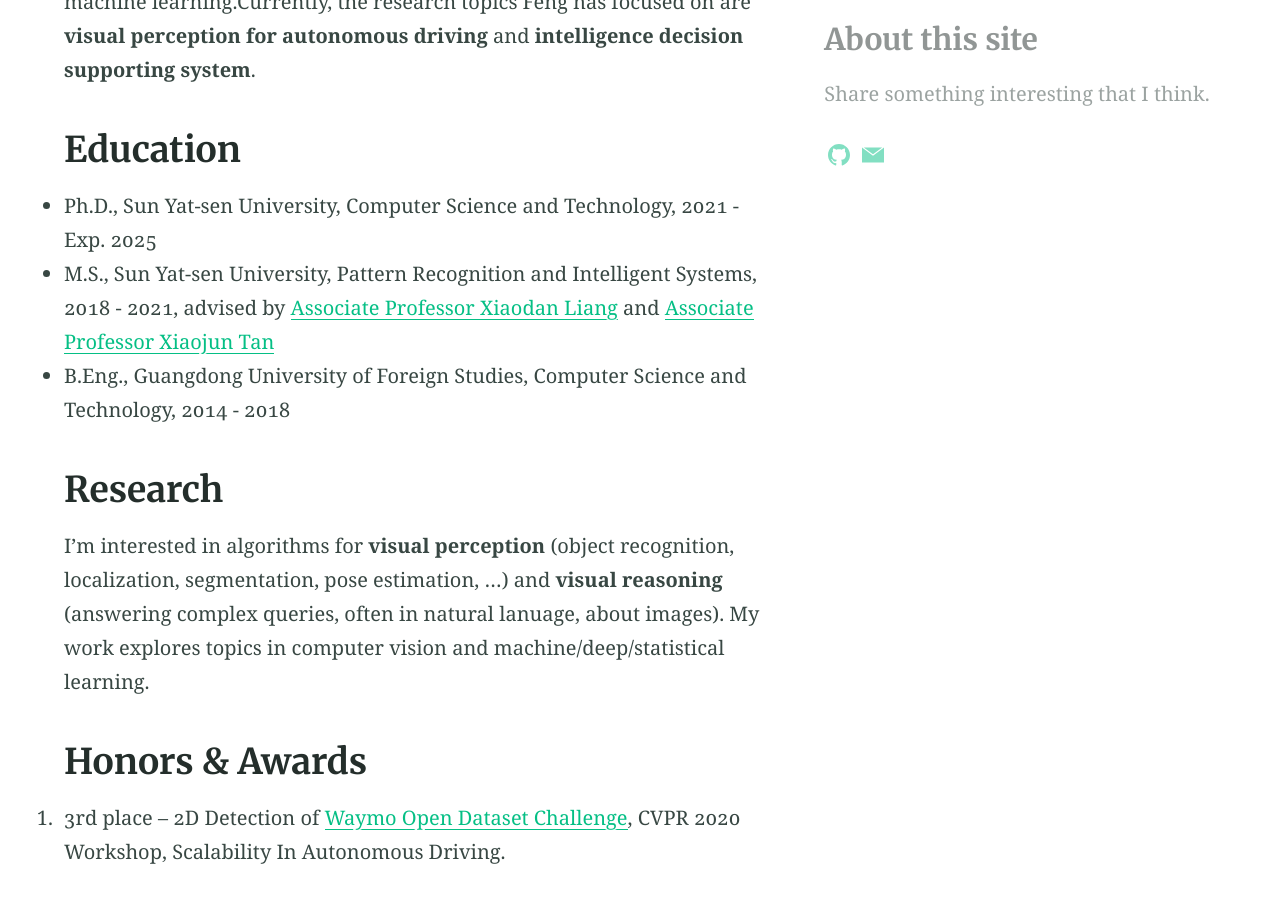
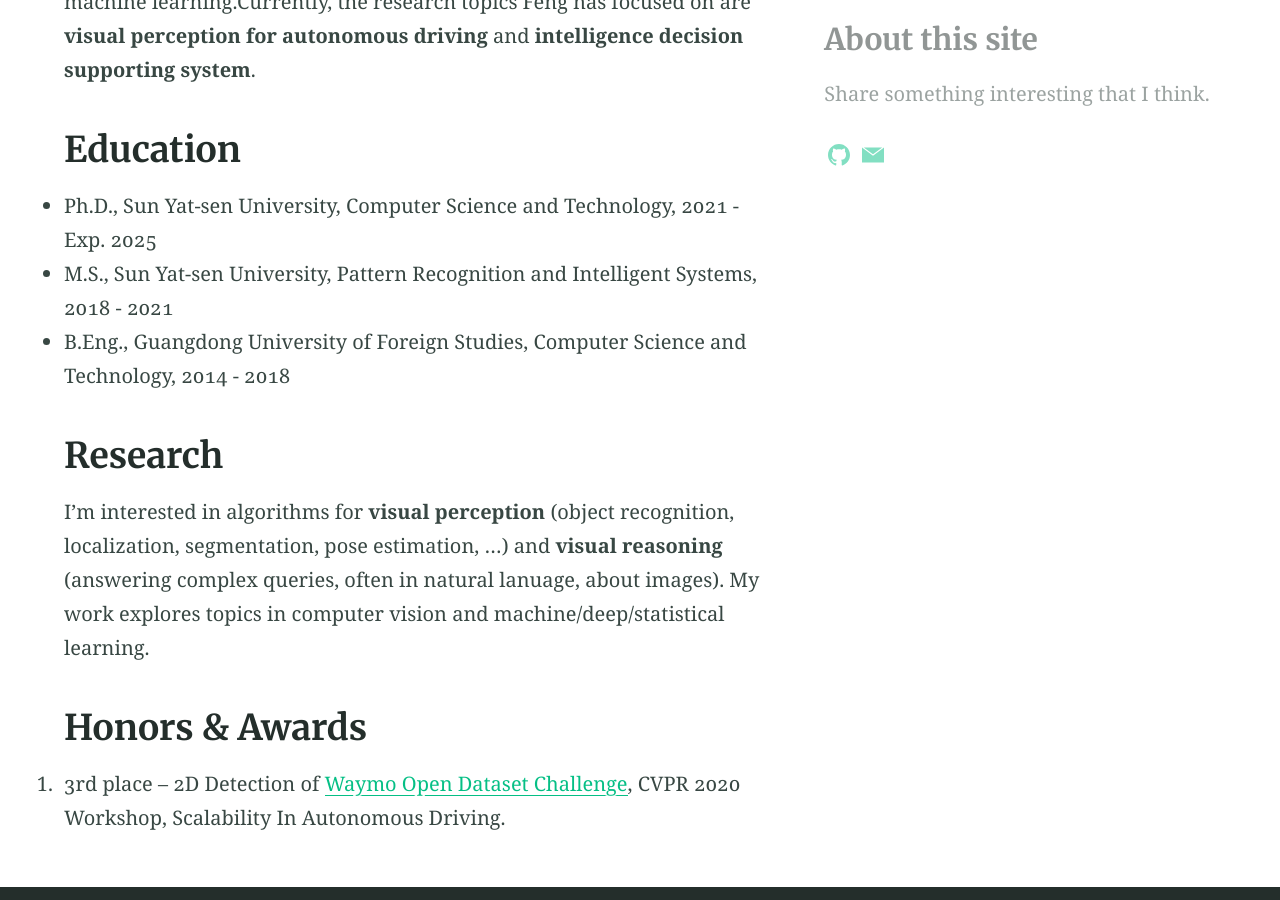
Before and after one commit to DapengFeng/dapengfeng.github.io, a Jekyll site: the page built from index.md, in a window 1280 px wide and 900 px high, scrolled down 595 px. Built offline with Jekyll 4.4.1, drawn with Linux system fonts in a browser that asks for light colours; our own code applies the rules of GitHub Pages for plain Markdown files; a script that is not in the unit is left out.

Commit message:
update:2021-07-23

```diff
--- a/index.md
+++ b/index.md
@@ -10,7 +10,7 @@ Dapeng Feng, a first-year PhD student at the School of Systems Science and Engin
 
 ## Education
 - Ph.D., Sun Yat-sen University, Computer Science and Technology, 2021 - Exp. 2025
-- M.S., Sun Yat-sen University, Pattern Recognition and Intelligent Systems, 2018 - 2021, advised by [Associate Professor Xiaodan Liang](https://lemondan.github.io/) and [Associate Professor Xiaojun Tan](http://ise.sysu.edu.cn/teacher/teacher02/1372644.htm)
+- M.S., Sun Yat-sen University, Pattern Recognition and Intelligent Systems, 2018 - 2021
 - B.Eng., Guangdong University of Foreign Studies, Computer Science and Technology, 2014 - 2018
 
 ## Research
```
